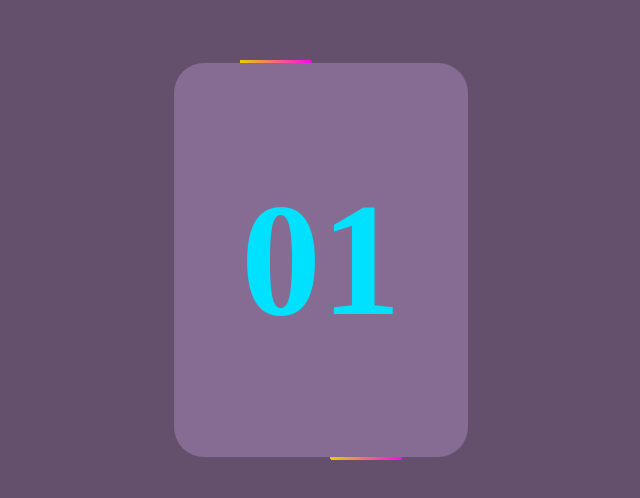
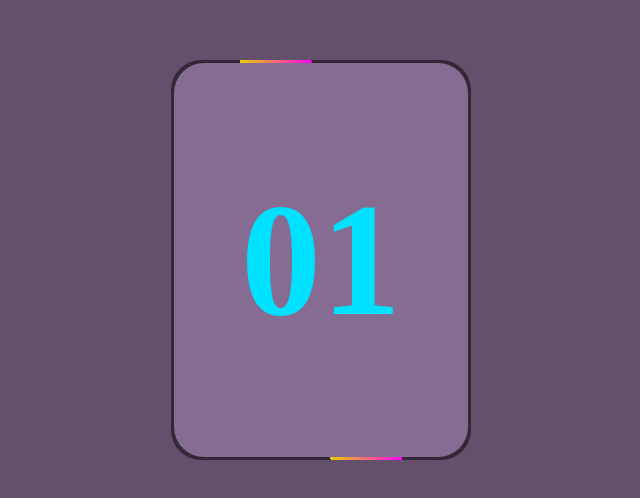
Before and after one commit to NurMohammad32/border-style, a plain HTML site: page index.html in a window 1280 px wide. Shown: the part 140-638 px from the top of the page, without its empty margins (319-959 px from the left). Drawn offline with Linux system fonts and the light colour scheme; a web font is replaced by a local one.

Commit message:
Update style.css

```diff
--- a/style.css
+++ b/style.css
@@ -22,7 +22,7 @@ body{
     display: flex;
     justify-content: center;
     align-items: center;
-    background: rgba(100, 80, 109, 0.5);
+    background: rgba(0, 0, 0, 0.5);
     overflow: hidden;
     border-radius: 30px;
 }
```
